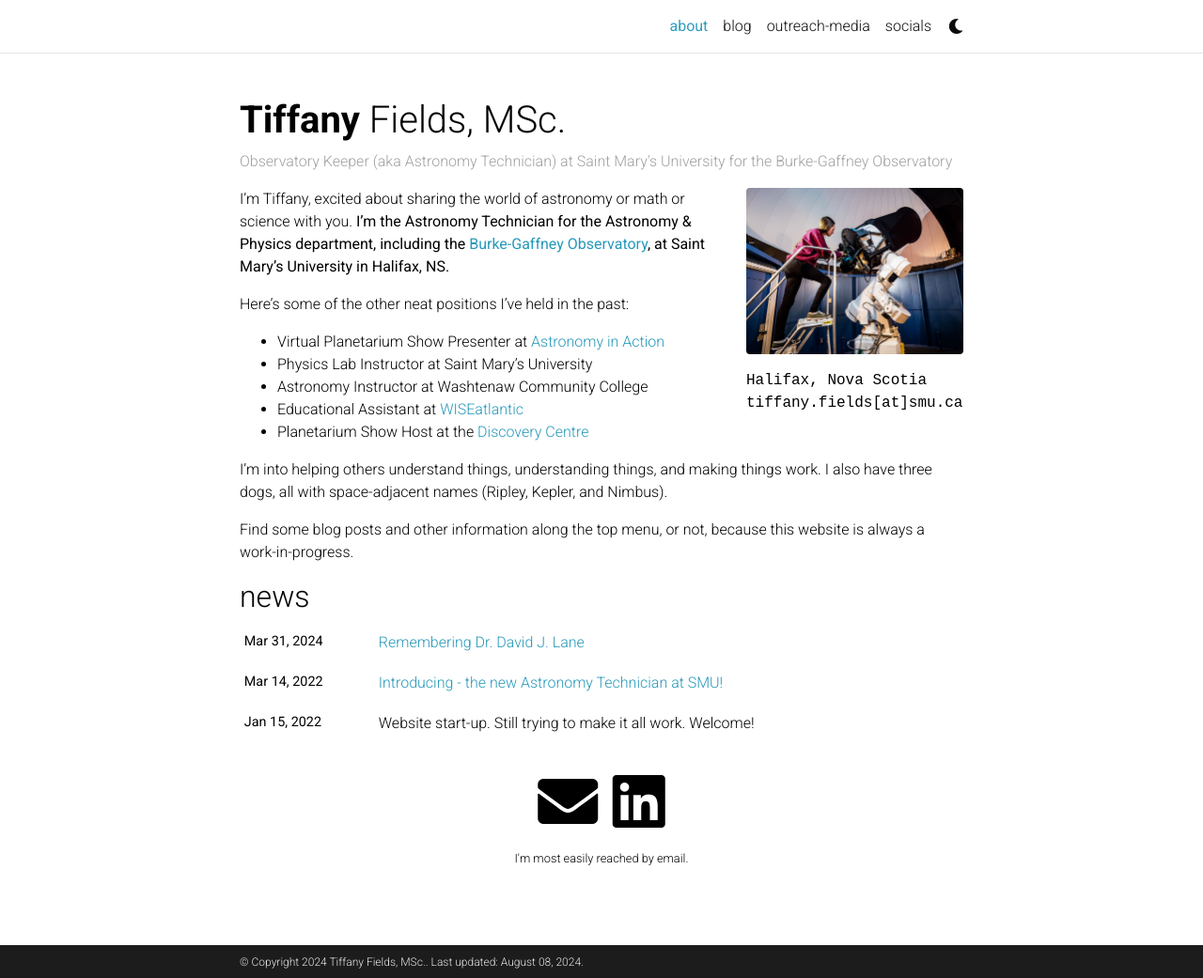
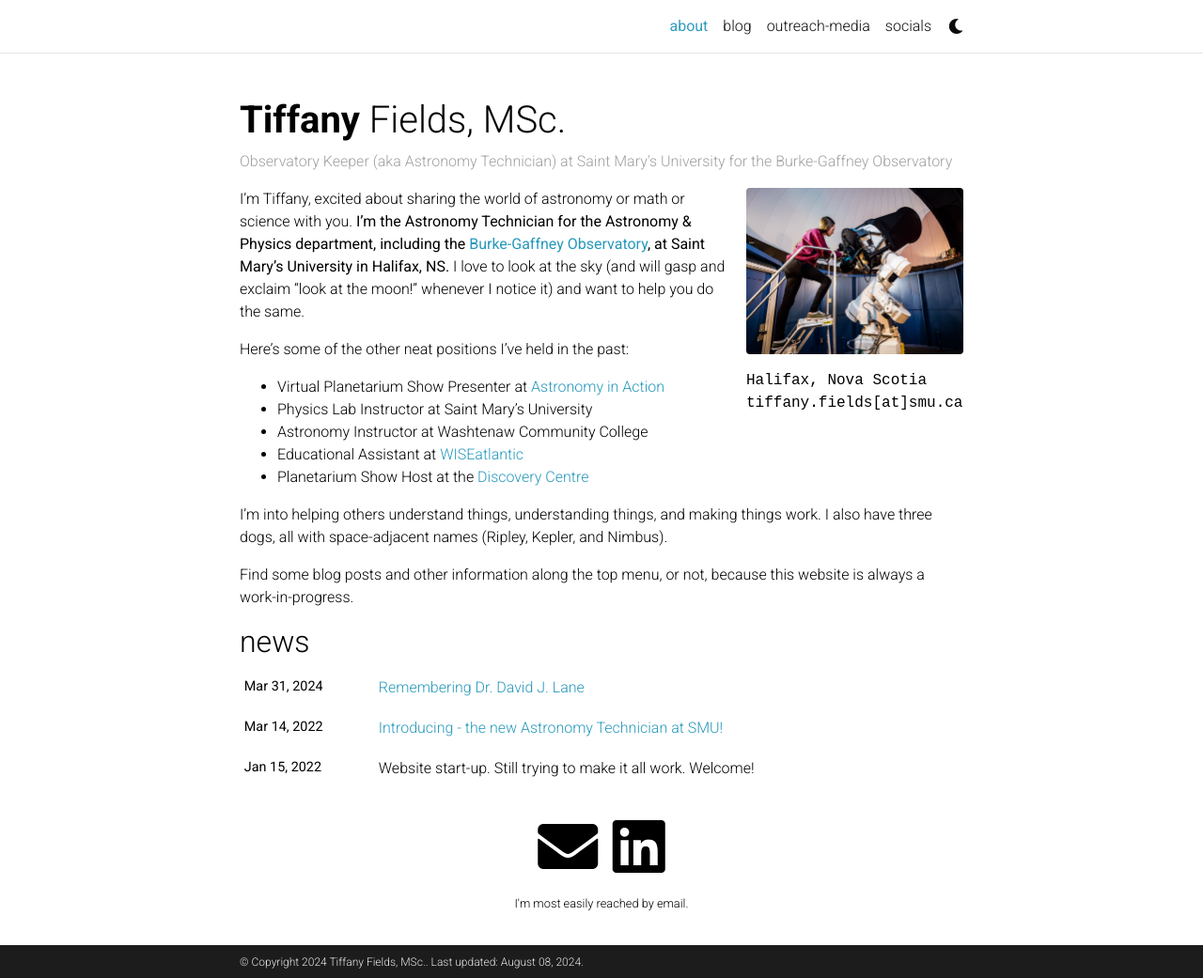
Before and after one commit to tiffzny/tiffzny.github.io, a Jekyll site: the page built from _pages/about.md, in a window 1280 px wide and 1041 px high. Shown: the whole window at 94% size. Built offline with Jekyll 4.4.1, drawn with Linux system fonts in a browser that asks for light colours; full-size pictures stand in for the smaller copies a plugin makes; comment, search, counter and statistics services are not loaded; a style sheet for code colours, icons or effects is not loaded.

Commit message:
updating about

```diff
--- a/_pages/about.md
+++ b/_pages/about.md
@@ -17,7 +17,7 @@ social: true  # includes social icons at the bottom of the page
 ---
 
 I'm Tiffany, excited about sharing the world of astronomy or math or science with you.
-<b>I'm the Astronomy Technician for the Astronomy & Physics department, including the [Burke-Gaffney Observatory](https://observatory.smu.ca), at Saint Mary's University in Halifax, NS.</b>
+<b>I'm the Astronomy Technician for the Astronomy & Physics department, including the [Burke-Gaffney Observatory](https://observatory.smu.ca), at Saint Mary's University in Halifax, NS.</b> I love to look at the sky (and will gasp and exclaim "look at the moon!" whenever I notice it) and want to help you do the same.
 
 Here's some of the other neat positions I've held in the past:
 * Virtual Planetarium Show Presenter at [Astronomy in Action](https://www.astronomyinaction.com/)
```
